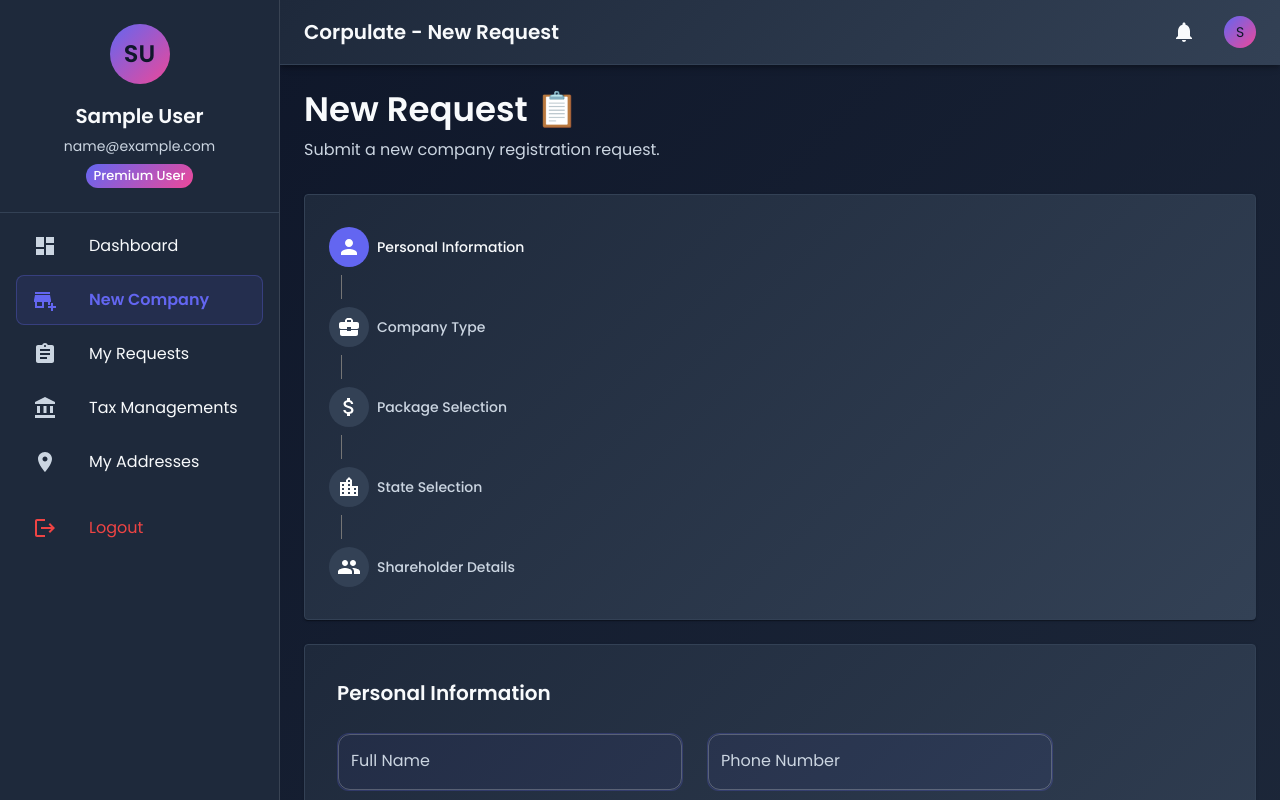
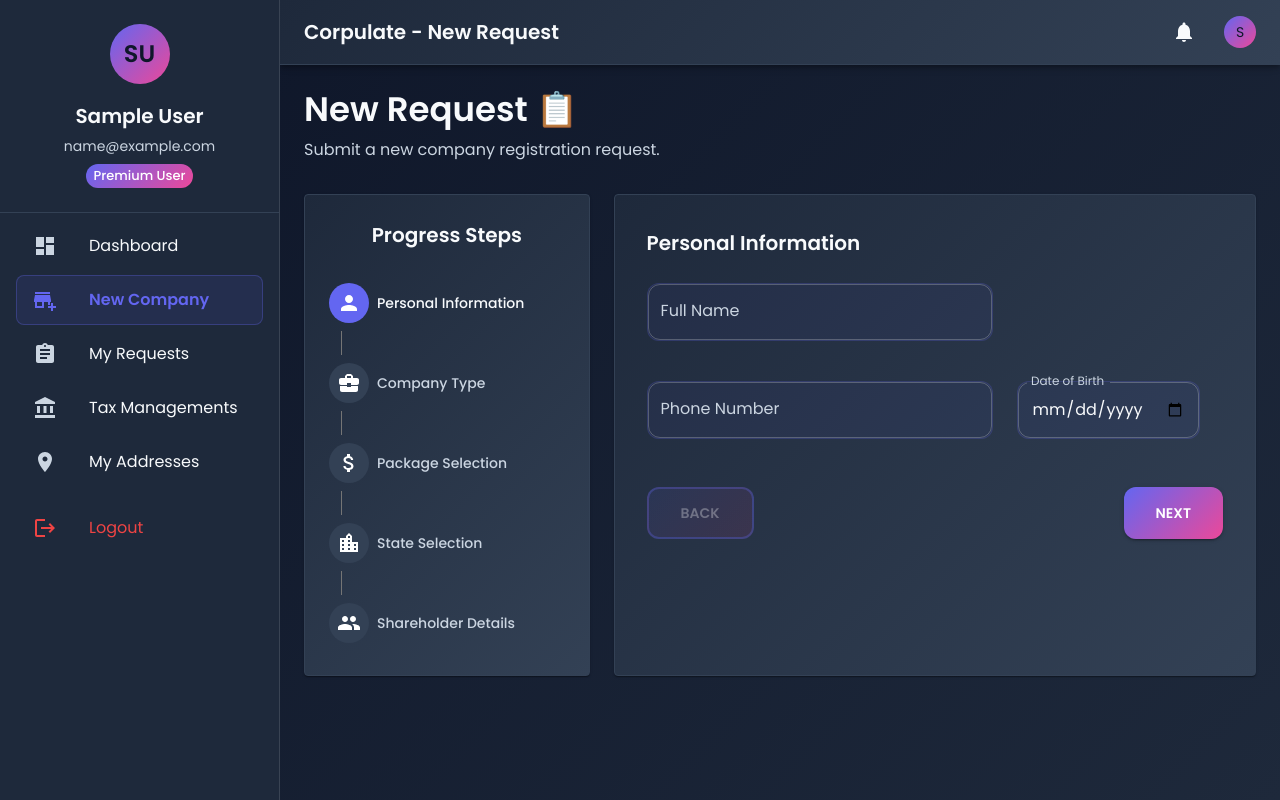
Before and after one commit to WAQASUMAR33/corpulate, a Next.js app: page /new-request in a window 1280 px wide. Shown: the top 800 px of the page. Built offline with nearby package versions, Linux system fonts and the light colour scheme; sample sign-in values are in the browser's storage.

Commit message:
Change layout to horizontal: tabbar on left, form on right

```diff
--- a/app/new-request/page.js
+++ b/app/new-request/page.js
@@ -550,10 +550,32 @@ export default function NewRequestPage() {
             </Typography>
           </Box>
 
-          {/* Stepper Header */}
-          <Card sx={{ width: '100%', maxWidth: 'none', mb: 3 }}>
+          {/* Main Content Row */}
+          <Box sx={{
+            display: 'flex',
+            gap: 3,
+            flexDirection: { xs: 'column', md: 'row' }
+          }}>
+            {/* Left Side - Stepper */}
+            <Card sx={{
+              width: { xs: '100%', md: '30%' },
+              maxWidth: { xs: 'none', md: 400 },
+              height: 'fit-content',
+              order: { xs: 2, md: 1 }
+            }}>
               <CardContent sx={{ p: 3 }}>
-              <Stepper activeStep={activeStep} orientation="vertical">
+                <Typography variant="h6" sx={{ fontWeight: 600, mb: 3, textAlign: 'center' }}>
+                  Progress Steps
+                </Typography>
+                <Stepper
+                  activeStep={activeStep}
+                  orientation="vertical"
+                  sx={{
+                    '& .MuiStepLabel-root': {
+                      padding: '8px 0',
+                    }
+                  }}
+                >
                   {steps.map((step, index) => (
                     <Step key={step.label}>
                       <StepLabel
@@ -569,6 +591,7 @@ export default function NewRequestPage() {
                               backgroundColor: index <= activeStep ? '#6366f1' : '#334155',
                               color: 'white',
                               fontSize: '1.2rem',
+                              transition: 'all 0.3s ease',
                             }}
                           >
                             {step.icon}
@@ -585,8 +608,11 @@ export default function NewRequestPage() {
               </CardContent>
             </Card>
 
-          {/* Form Content */}
-          <Card sx={{ width: '100%', maxWidth: 'none' }}>
+            {/* Right Side - Form Content */}
+            <Card sx={{
+              flex: 1,
+              order: { xs: 1, md: 2 }
+            }}>
               <CardContent sx={{ p: 4 }}>
               {/* Error Alert */}
               {error && (
@@ -1096,6 +1122,7 @@ export default function NewRequestPage() {
             </Card>
           </Box>
         </Box>
+      </Box>
     </ThemeProvider>
   );
 }
```
Lines whose indentation alone changed are shown as unchanged.
